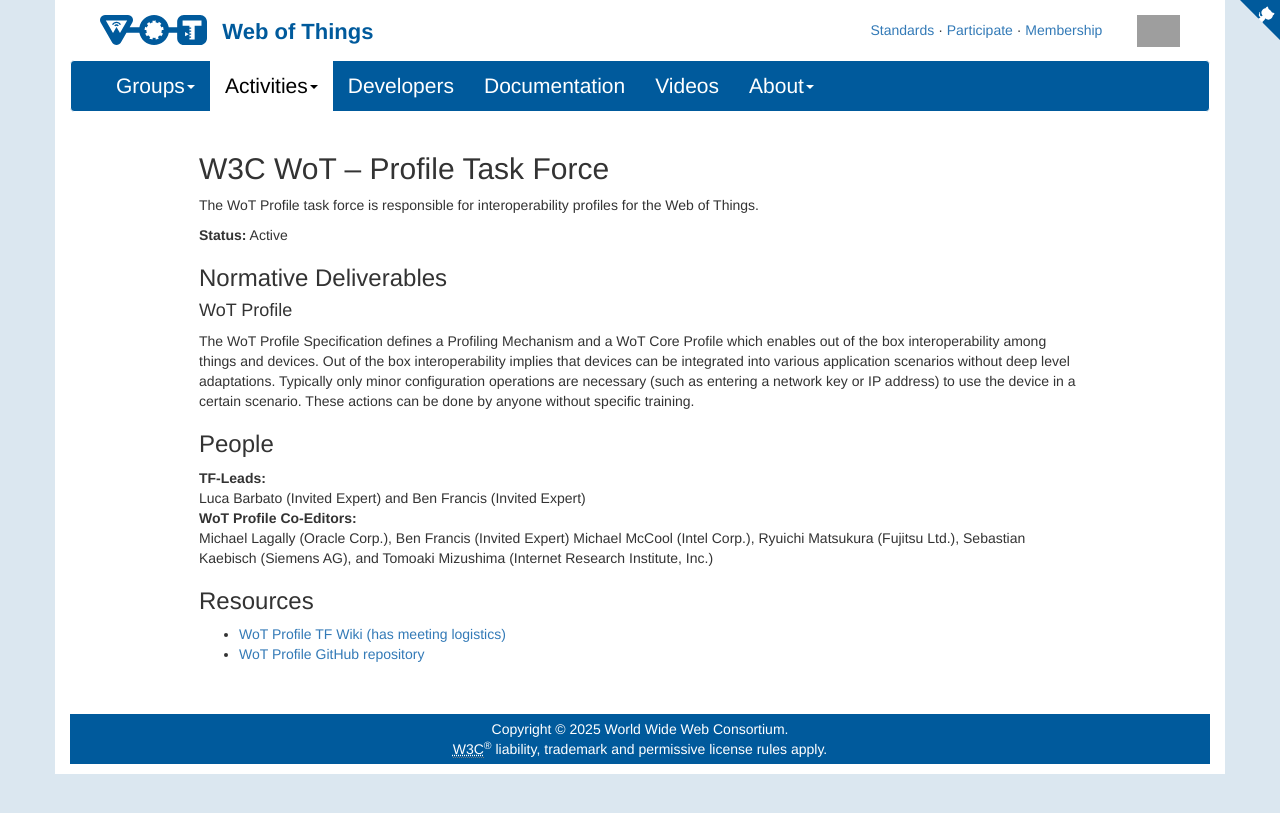
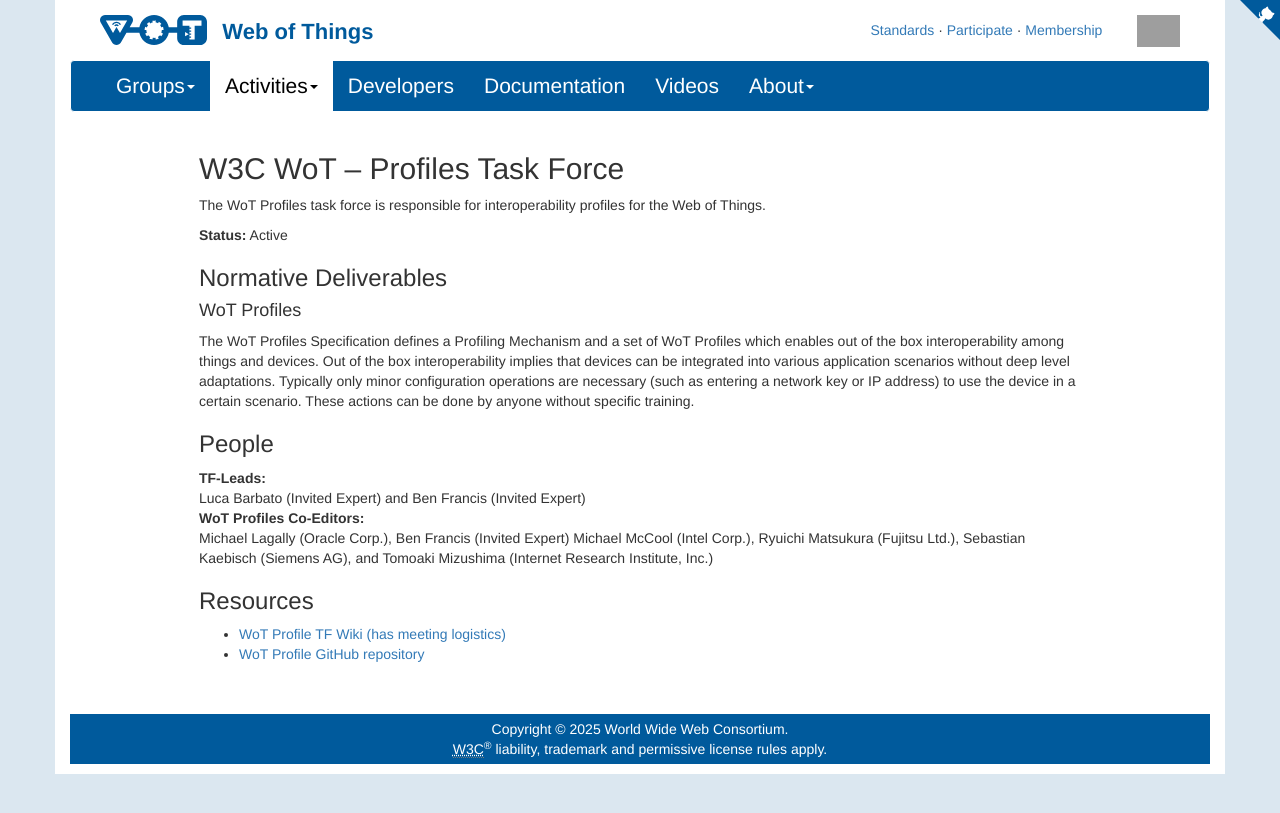
Before and after one commit to w3c/wot-marketing, a Jekyll site: the page built from docs/activities/task-forces/tf-profiles/index.html, in a window 1280 px wide. Shown: the top 813 px of the page. Built offline with Jekyll 4.4.1, drawn with Linux system fonts in a browser that asks for light colours; nearby versions of some CDN libraries; comment, search, counter and statistics services are not loaded.

Commit message:
refactor: some more tweaks and fixes
Profile specification date has also changed again!?

```diff
--- a/docs/activities/task-forces/index.html
+++ b/docs/activities/task-forces/index.html
@@ -13,7 +13,7 @@
 	<em>Active</em>
 	<ul>
 		<li><a href="{{'activities/task-forces/tf-td/' | relative_url }}">WoT Thing Description</a></li>
-		<li><a href="{{'activities/task-forces/tf-profile/' | relative_url }}">WoT Profile</a></li>
+		<li><a href="{{'activities/task-forces/tf-profiles/' | relative_url }}">WoT Profiles</a></li>
 		<li><a href="{{'activities/task-forces/tf-scripting/' | relative_url }}">WoT Scripting API</a></li>
 		<li><a href="{{'activities/task-forces/tf-usecases/' | relative_url }}">WoT Use Cases</a></li>
 		<li><a href="{{'activities/task-forces/tf-marketing/' | relative_url }}">WoT Marketing</a></li>
--- a/docs/activities/task-forces/tf-profile/index.html
+++ b/docs/activities/task-forces/tf-profiles/index.html
@@ -1,19 +1,19 @@
 ---
 layout: default
-title: Profile Task Force
+title: Profiles Task Force
 group: "navigation"
 ---
 <div>
-<h2>W3C WoT – Profile Task Force</h2>
-    <p>The WoT Profile task force is responsible for interoperability profiles for the Web of Things.
+<h2>W3C WoT – Profiles Task Force</h2>
+    <p>The WoT Profiles task force is responsible for interoperability profiles for the Web of Things.
     </p>
     <p><b>Status:</b> Active</p>
     <div>
     <h3>Normative Deliverables</h3>
         <div>
-        <h4>WoT Profile</h4>
-            <p>The WoT Profile Specification defines a Profiling Mechanism and a
-            WoT Core Profile
+        <h4>WoT Profiles</h4>
+            <p>The WoT Profiles Specification defines a Profiling Mechanism and a
+            set of WoT Profiles
             which enables out of the box interoperability among things and devices.
             Out of the box interoperability implies
             that devices can be integrated into various application scenarios
@@ -32,7 +32,7 @@
             Luca Barbato (Invited Expert) and
             Ben Francis (Invited Expert)
         </dd>
-        <dt>WoT Profile Co-Editors:</dt><dd>
+        <dt>WoT Profiles Co-Editors:</dt><dd>
             Michael Lagally (Oracle Corp.),
             Ben Francis (Invited Expert)
             Michael McCool (Intel Corp.),
--- a/docs/wg/index.html
+++ b/docs/wg/index.html
@@ -139,7 +139,7 @@
 						<tr>
 							<th>Web of Things (WoT) Profiles</th>
 							<td style="text-align:right;"><i>W3C Third Public Working Draft</i></td>
-							<td style="text-align:right;"><a href="https://www.w3.org/TR/2025/WD-wot-profile-20251028/">28 October 2025</a></td>
+							<td style="text-align:right;"><a href="https://www.w3.org/TR/2025/WD-wot-profile-20251104/">11 November 2025</a></td>
 						</tr>
 					</tbody>
 				</table>
```
